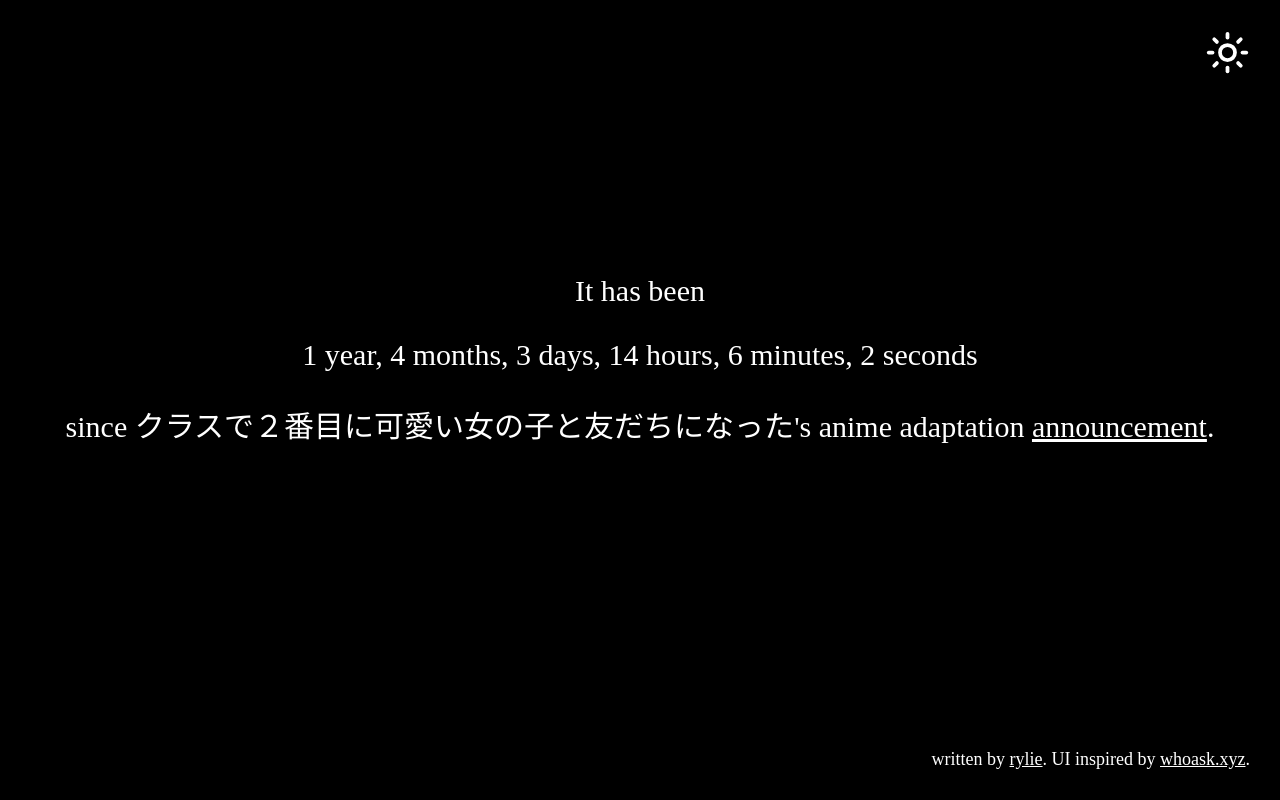
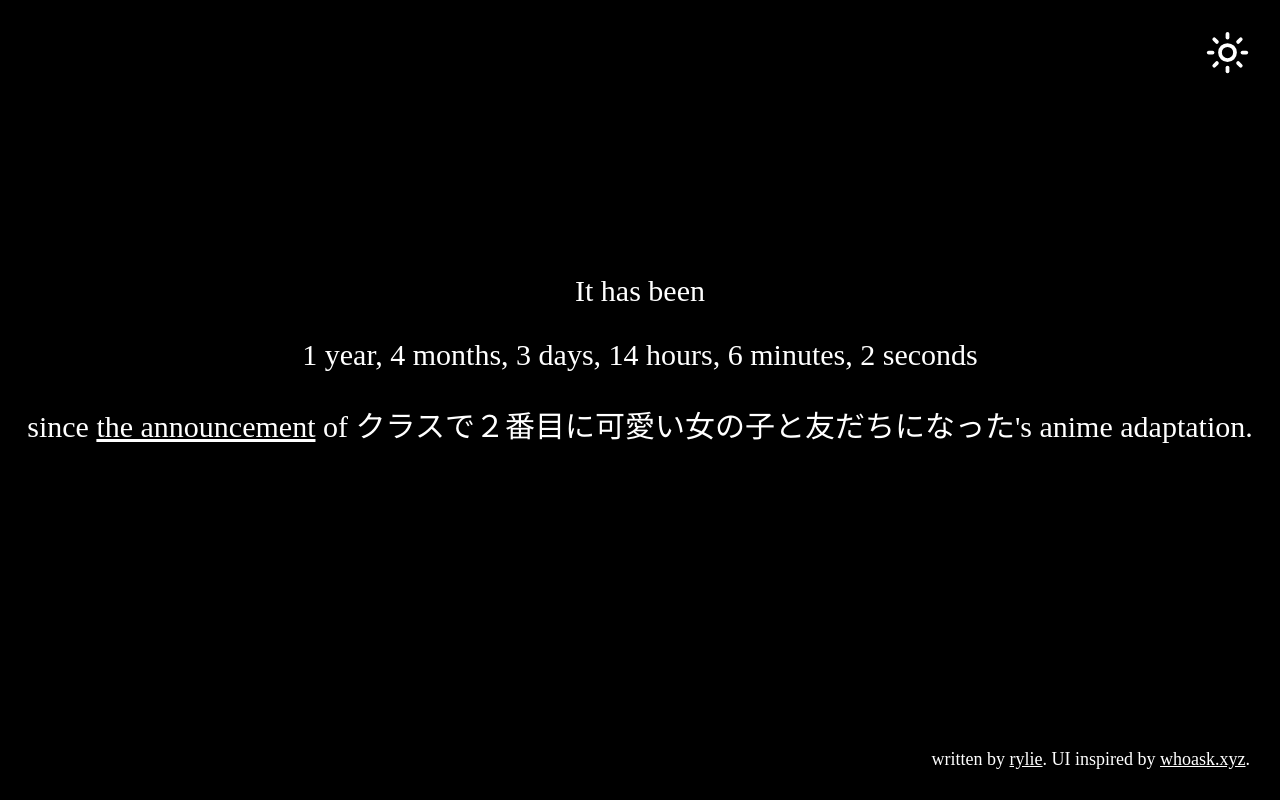
Before and after one commit to j1nxie/asanagi-umi, a plain HTML site: page index.html in a window 1280 px wide. Drawn offline with Linux system fonts and the light colour scheme.

Commit message:
fix: minor wording changes

```diff
--- a/index.html
+++ b/index.html
@@ -3,7 +3,7 @@
     <head>
         <meta charset="UTF-8" />
         <meta name="viewport" content="width=device-width, initial-scale=1.0" />
-        <meta property="og:title" content="How many days has it been since クラスで２番目に可愛い女の子と友だちになった's anime adaptation announcement">
+        <meta property="og:title" content="How many days has it been since クラスで２番目に可愛い女の子と友だちになった's anime adaptation got announced?">
         <meta property="og:description" content="Tracking how many days we have been waiting to see Asanagi Umi in animated format.">
         <meta property="og:image" content="https://asanagi.rylie.moe/assets/umi.jpeg">
         <link href="style.css" rel="stylesheet" />
@@ -32,7 +32,7 @@
             <div id="root" class="flex" style="flex-direction: column; justify-content: center; gap: 1rem; text-align: center;">
                 <div>It has been</div>
                 <div class="timer" id="timer"></div>
-                <div>since <span id="jp-title">クラスで２番目に可愛い女の子と友だちになった</span>'s anime adaptation <a href="https://x.com/2ndinclass/status/1705866665148489835">announcement</a>.</div>
+                <div>since <a href="https://x.com/2ndinclass/status/1705866665148489835">the announcement</a> of <span id="jp-title">クラスで２番目に可愛い女の子と友だちになった</span>'s anime adaptation.</div>
             </div>
             <footer>
                 written by <a href="https://github.com/j1nxie">rylie</a>. UI inspired by <a href="whoask.xyz">whoask.xyz</a>.
```
